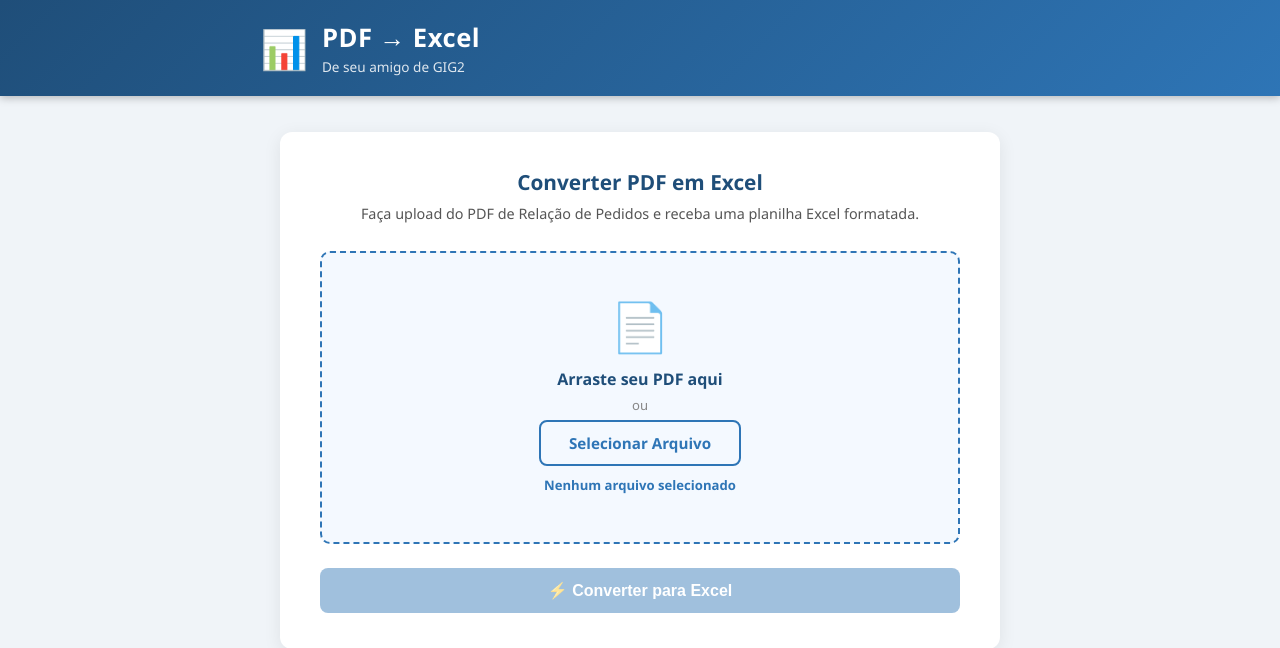
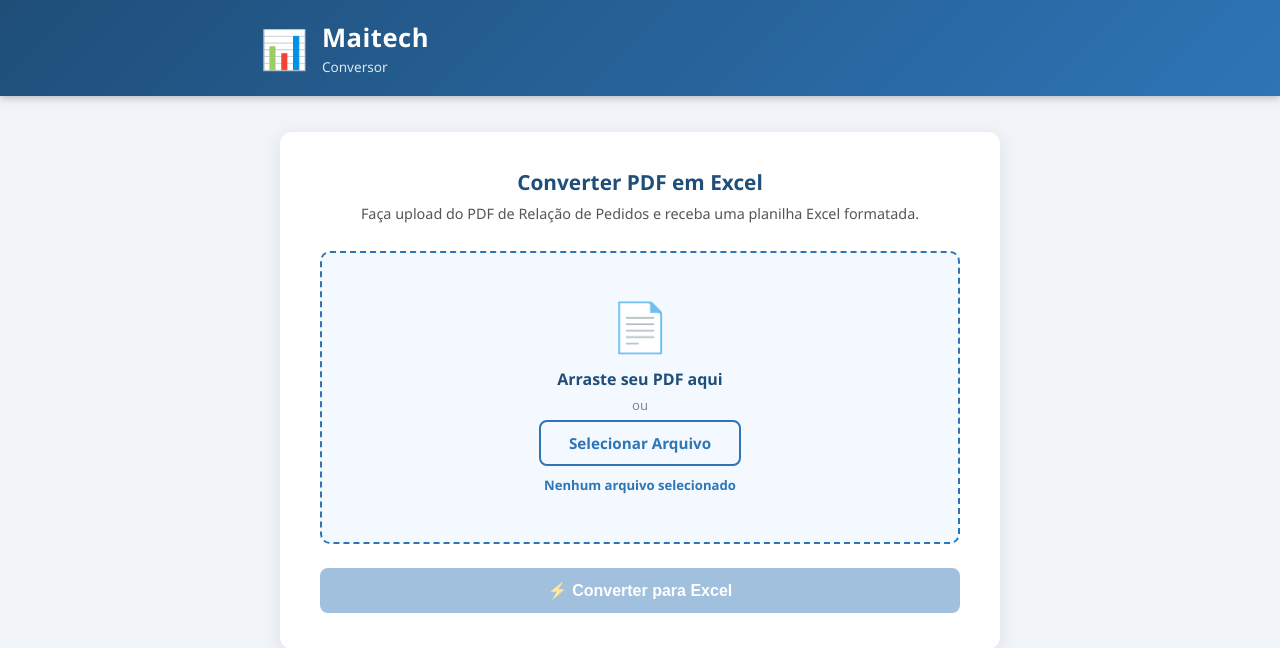
Before and after one commit to samuel0998/pdf_to_ecxel, a Flask app: page / in a window 1280 px wide. Shown: the top 648 px of the page. Run offline with Flask 3, Linux system fonts and the light colour scheme; parts of the project's set-up code (start-up, migrations or seed data) failed here and were passed over.

Commit message:
mudar nome

```diff
--- a/templates/index.html
+++ b/templates/index.html
@@ -16,8 +16,8 @@
         <div class="logo">
           <span class="logo-icon">📊</span>
           <div>
-            <h1>PDF → Excel</h1>
-            <p>De seu amigo de GIG2</p>
+            <h1>Maitech</h1>
+            <p>Conversor</p>
           </div>
         </div>
       </div>
```
